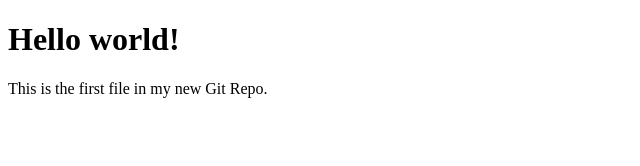
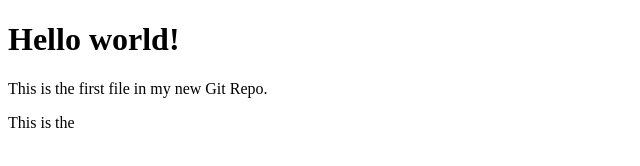
Before and after one commit to Embitar/Projekt5, a plain HTML site: page index.html in a window 1280 px wide. Shown: the full height of the page, 0-640 px from the left. Drawn offline with Linux system fonts and the light colour scheme.

Commit message:
test test
changes

```diff
--- a/index.html
+++ b/index.html
@@ -7,6 +7,6 @@
 
 <h1>Hello world!</h1>
 <p>This is the first file in my new Git Repo.</p>
-
+<p>This is the </p>
 </body>
 </html>
```
